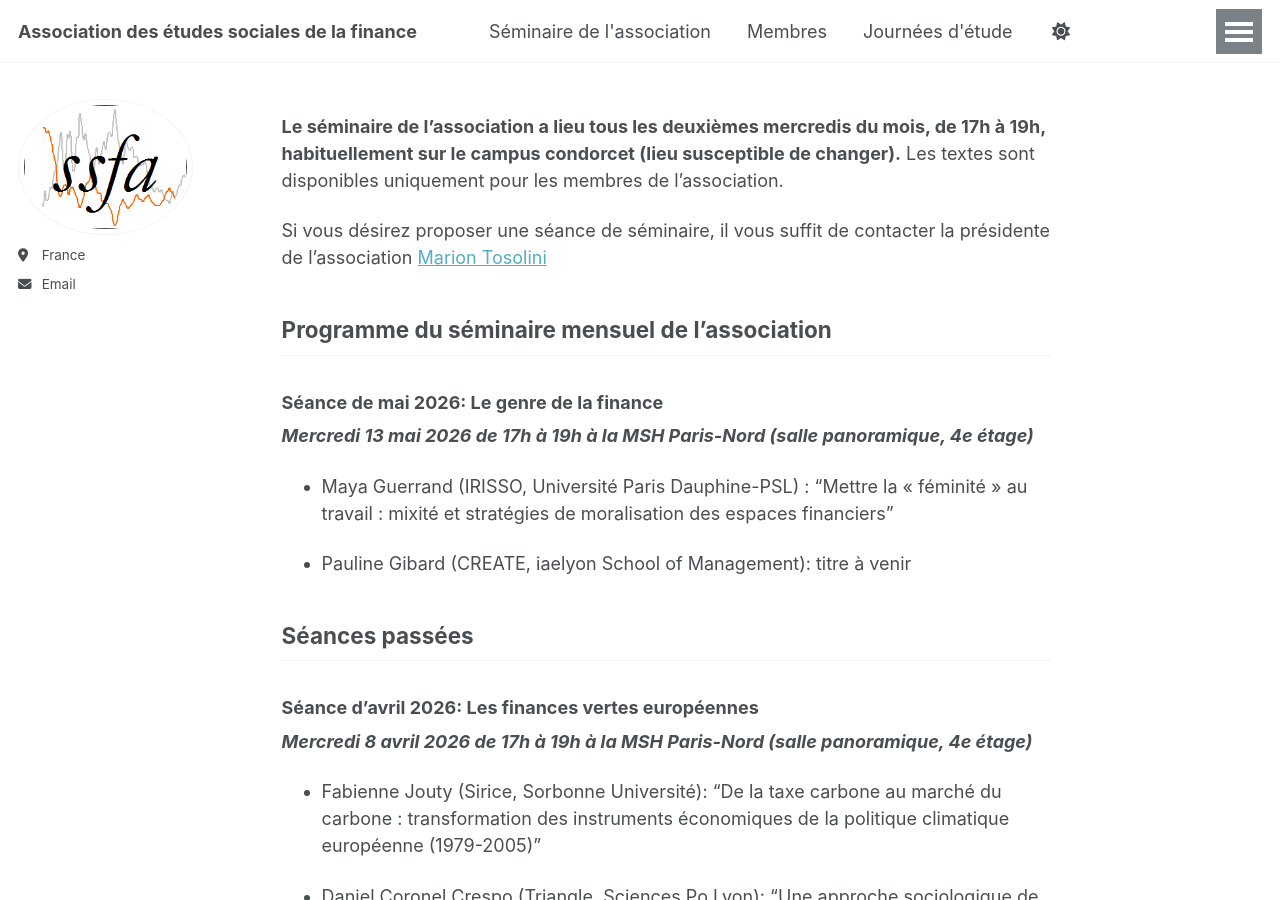
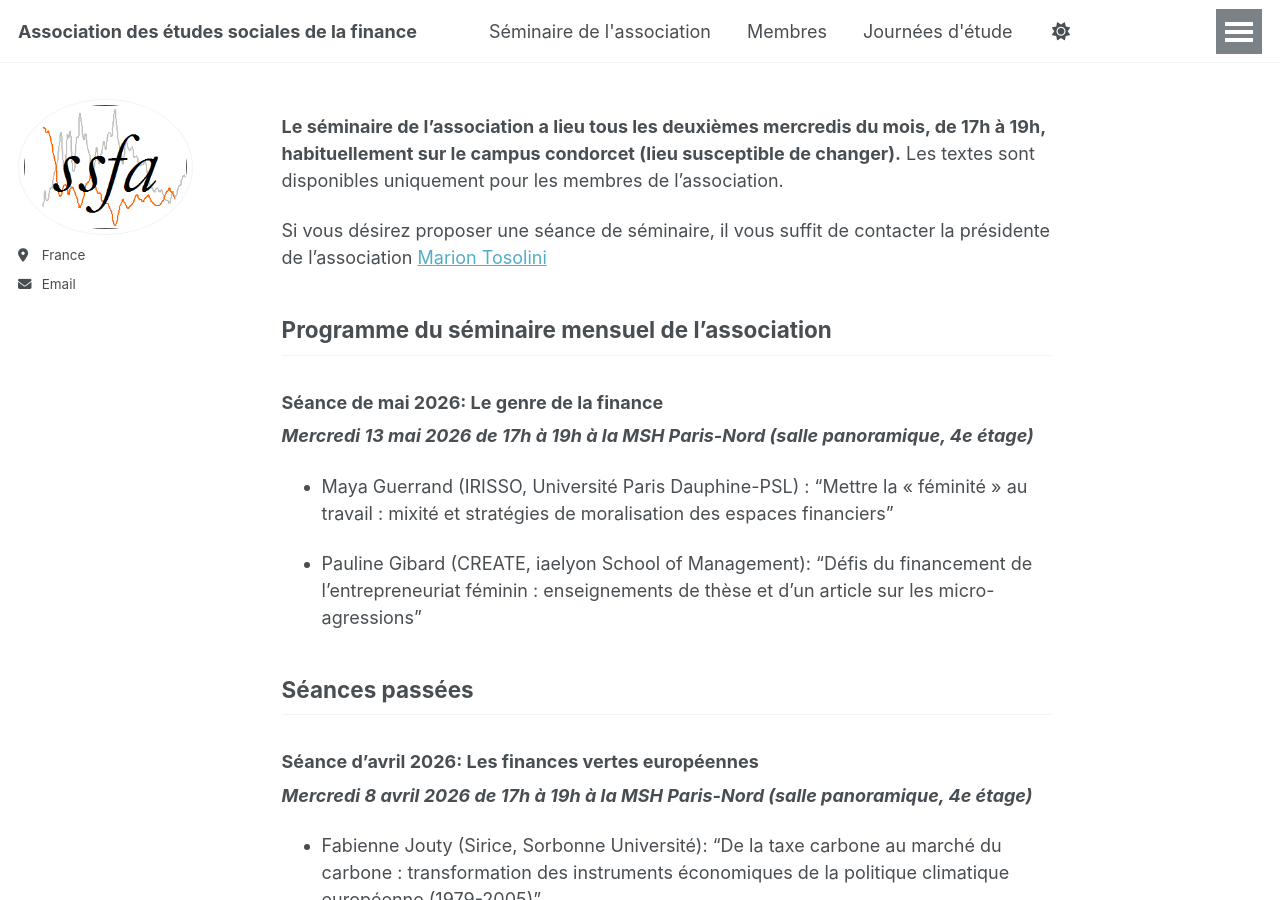
Before and after one commit to ssfa-aesf/ssfa-aesf.github.io, a Jekyll site: the page built from _pages/seminaire.md, in a window 1280 px wide and 900 px high. Built offline with Jekyll 4.4.1, drawn with Linux system fonts in a browser that asks for light colours.

Commit message:
Update seminaire.md

```diff
--- a/_pages/seminaire.md
+++ b/_pages/seminaire.md
@@ -17,7 +17,7 @@ _**Mercredi 13 mai 2026 de 17h à 19h à la MSH Paris-Nord (salle panoramique, 4
 
 - Maya Guerrand (IRISSO, Université Paris Dauphine-PSL) : "Mettre la « féminité » au travail : mixité et stratégies de moralisation des espaces financiers"
 
-- Pauline Gibard (CREATE, iaelyon School of Management): titre à venir
+- Pauline Gibard (CREATE, iaelyon School of Management): "Défis du financement de l’entrepreneuriat féminin : enseignements de thèse et d’un article sur les micro-agressions"
 
 ## Séances passées
 
```
